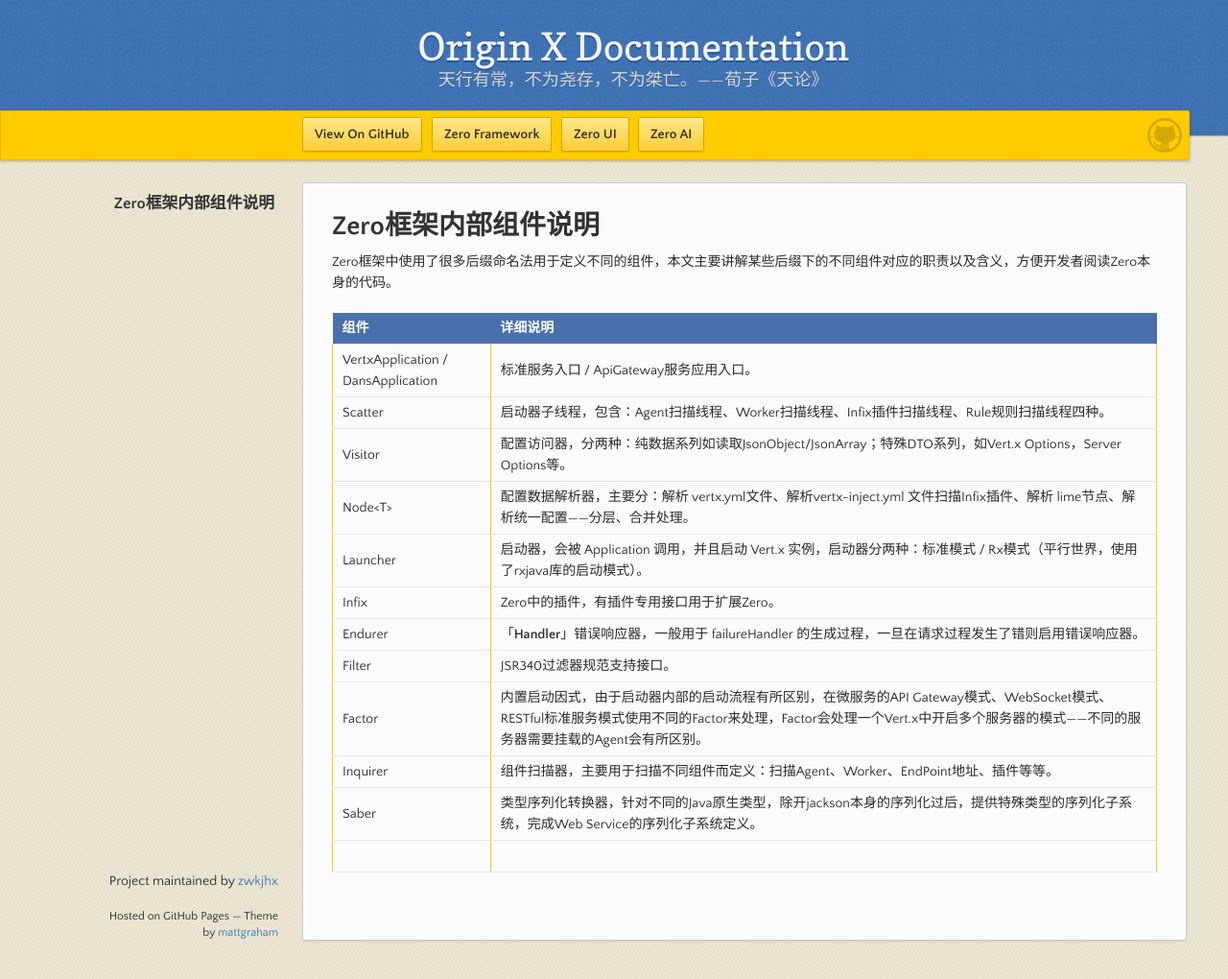
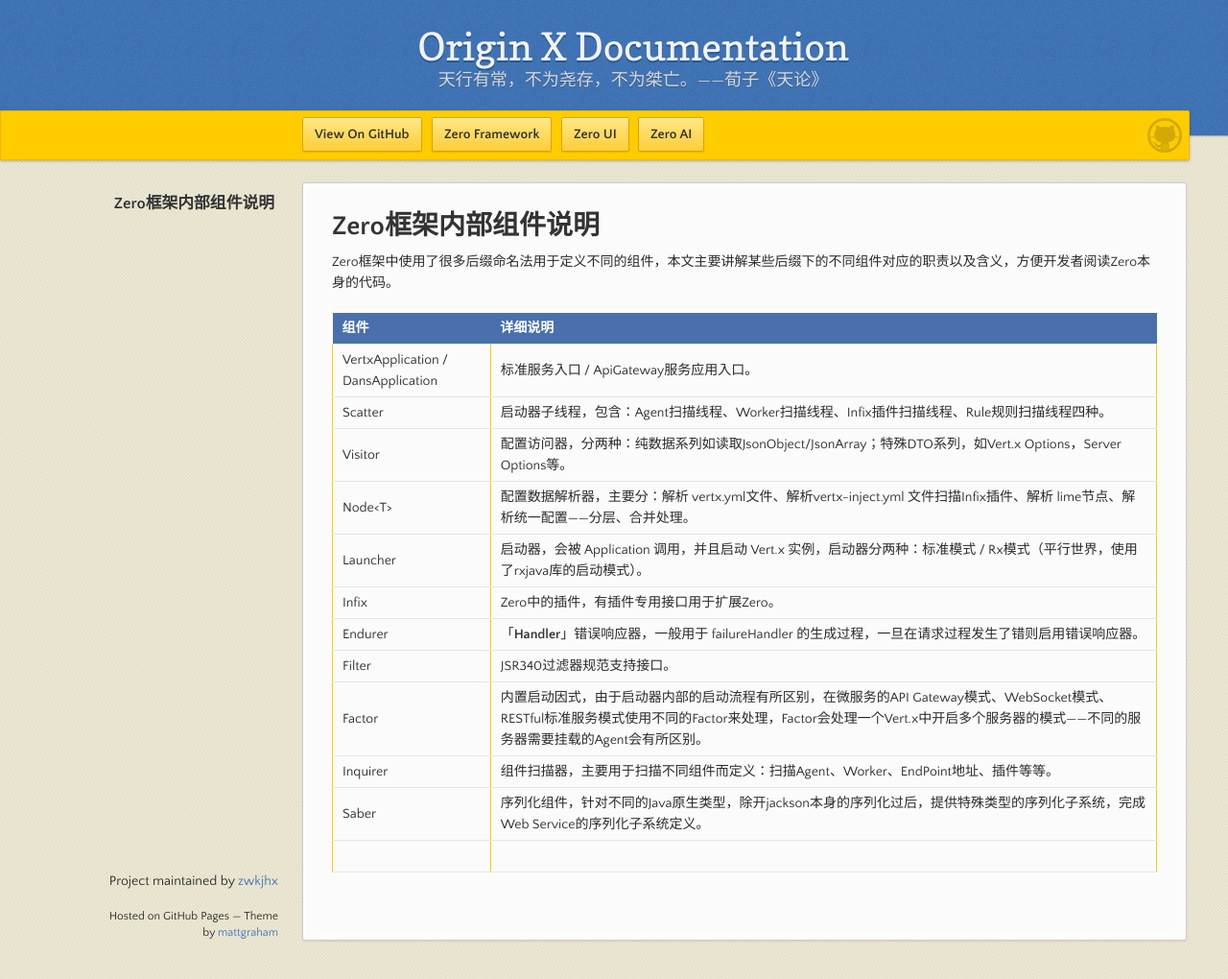
Before and after one commit to zwkjhx/ox-doc, a Jekyll site: the page built from specification/1-zerogui-fan/spc-004-zeronei-bu-zu-jian-shuo-ming.md, in a window 1280 px wide and 1020 px high. Shown: the whole window at 96% size. Built offline with Jekyll 4.4.1, drawn with Linux system fonts in a browser that asks for light colours; our own code applies the rules of GitHub Pages for plain Markdown files.

Commit message:
Updates specification/1-zerogui-fan/spc-004-zeronei-bu-zu-jian-shuo-ming.md
Auto commit by GitBook Editor

```diff
--- a/specification/1-zerogui-fan/spc-004-zeronei-bu-zu-jian-shuo-ming.md
+++ b/specification/1-zerogui-fan/spc-004-zeronei-bu-zu-jian-shuo-ming.md
@@ -14,5 +14,5 @@
 | Filter | JSR340过滤器规范支持接口。 |
 | Factor | 内置启动因式，由于启动器内部的启动流程有所区别，在微服务的API Gateway模式、WebSocket模式、RESTful标准服务模式使用不同的Factor来处理，Factor会处理一个Vert.x中开启多个服务器的模式——不同的服务器需要挂载的Agent会有所区别。 |
 | Inquirer | 组件扫描器，主要用于扫描不同组件而定义：扫描Agent、Worker、EndPoint地址、插件等等。 |
-| Saber | 类型序列化转换器，针对不同的Java原生类型，除开jackson本身的序列化过后，提供特殊类型的序列化子系统，完成Web Service的序列化子系统定义。 |
+| Saber | 序列化组件，针对不同的Java原生类型，除开jackson本身的序列化过后，提供特殊类型的序列化子系统，完成Web Service的序列化子系统定义。 |
 |  |  |
```
